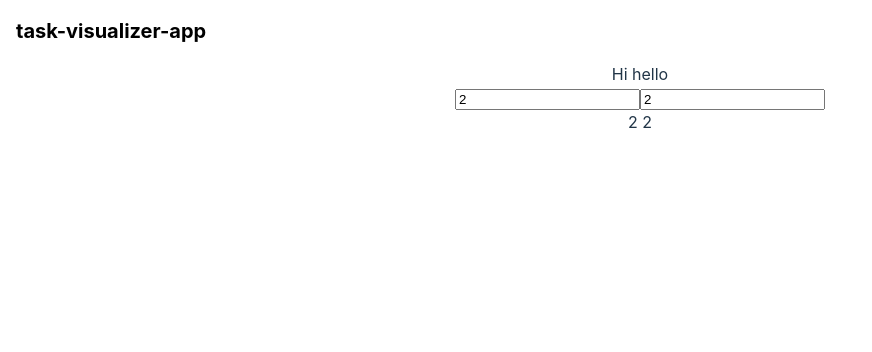
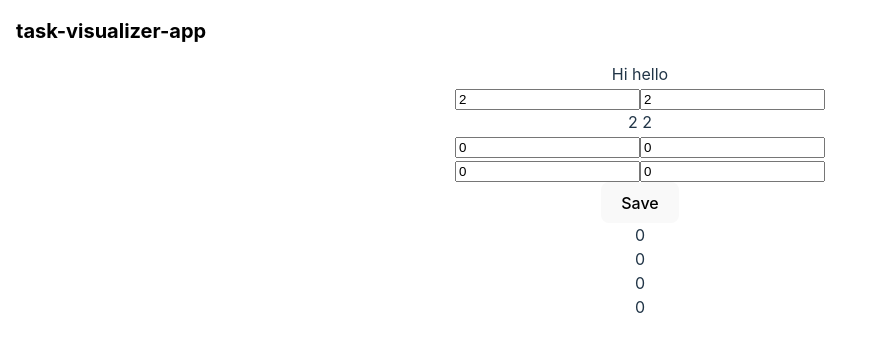
Before and after one commit to YaBoyya/task-visualizer-app, a React (Vite) app: page / in a window 1280 px wide. Shown: the top 352 px of the page, without its empty margins (0-872 px from the left). Built offline with nearby package versions, Linux system fonts and the light colour scheme.

Commit message:
WIP Add matrix rendering and matrix input

```diff
--- a/src/Matrix.tsx
+++ b/src/Matrix.tsx
@@ -1,16 +1,29 @@
-import { useState } from "react";
+import { useEffect, useState } from "react";
 import MatrixInputSize from "./MatrixInputSize";
+import MatrixInput from "./MatrixInput";
+import MatrixRender from "./MatrixRender";
+
+export interface Array2D extends Array<number []>{
+  [row: number]: number[];
+}
 
 function Matrix() {
   const [matrixSize, setMatrixSize] = useState({
     rows: 2,
     columns: 2,
   })
+  const [matrix, setMatrix] = useState(Array.from({length: matrixSize.rows}, () => Array(matrixSize.columns).fill(0)));
+
+  useEffect(() => {
+    setMatrix(matrix)
+  }, matrix)
 
   return(
     <>
       <MatrixInputSize setMatrixSize={setMatrixSize} />
       {matrixSize.rows} {matrixSize.columns}
+      <MatrixInput matrixSize={matrixSize} matrix={matrix} setMatrix={setMatrix} />
+      <MatrixRender matrix={matrix} />
     </>
   );
 }
--- /dev/null
+++ b/src/MatrixInput.tsx
@@ -0,0 +1,50 @@
+import React from "react";
+import { MatrixSizeParams } from "./MatrixInputSize";
+import { Array2D } from "./Matrix";
+
+export interface MatrixInputParams {
+  matrixSize: MatrixSizeParams;
+  matrix: Array2D;
+  setMatrix: React.Dispatch<React.SetStateAction<Array2D>>;
+}
+
+function MatrixInput({matrixSize, matrix, setMatrix}: MatrixInputParams) {
+  const handleSubmit = (event: any) => {
+    event.preventDefault();
+    let count = 0;
+    for (let i = 0; i < matrixSize.rows; i++) {
+      for (let j = 0; j < matrixSize.columns; j++) {
+        matrix[i][j] = !isNaN(parseFloat(event.target[count].value)) ? parseFloat(event.target[count].value) : 0;
+        count += 1;
+      }
+    }
+    setMatrix(matrix)
+  }
+
+  return(
+    <>
+      {/* TODO maybe make better separation between cells */}
+      <form onSubmit={handleSubmit}>
+        {matrix.map((row, indexRow=1) => {
+          return(
+            <div key={indexRow}>
+              {row.map((_, indexColumn=1) => {
+                return(
+                  <input
+                    key={indexRow + " " + indexColumn}
+                    type="text"
+                    defaultValue={0}
+                    name={indexRow + "," + indexColumn}
+                  />
+                );
+              })}
+            </div>
+          );
+        })}
+        <button>Save</button>
+      </form>
+    </>
+  );
+}
+
+export default MatrixInput
--- /dev/null
+++ b/src/MatrixRender.tsx
@@ -0,0 +1,25 @@
+import { Array2D } from "./Matrix";
+
+interface MatrixRenderParams {
+  matrix: Array2D;
+}
+
+function MatrixRender({matrix}: MatrixRenderParams) {
+  return(
+    matrix.map((row, indexRow=1) => {
+      return(
+        <div key={indexRow}>
+          {row.map((item) => {
+            return(
+              <div>
+                {item}
+              </div>
+            );
+          })}
+        </div>
+      );
+    })
+  );
+}
+
+export default MatrixRender;
```
